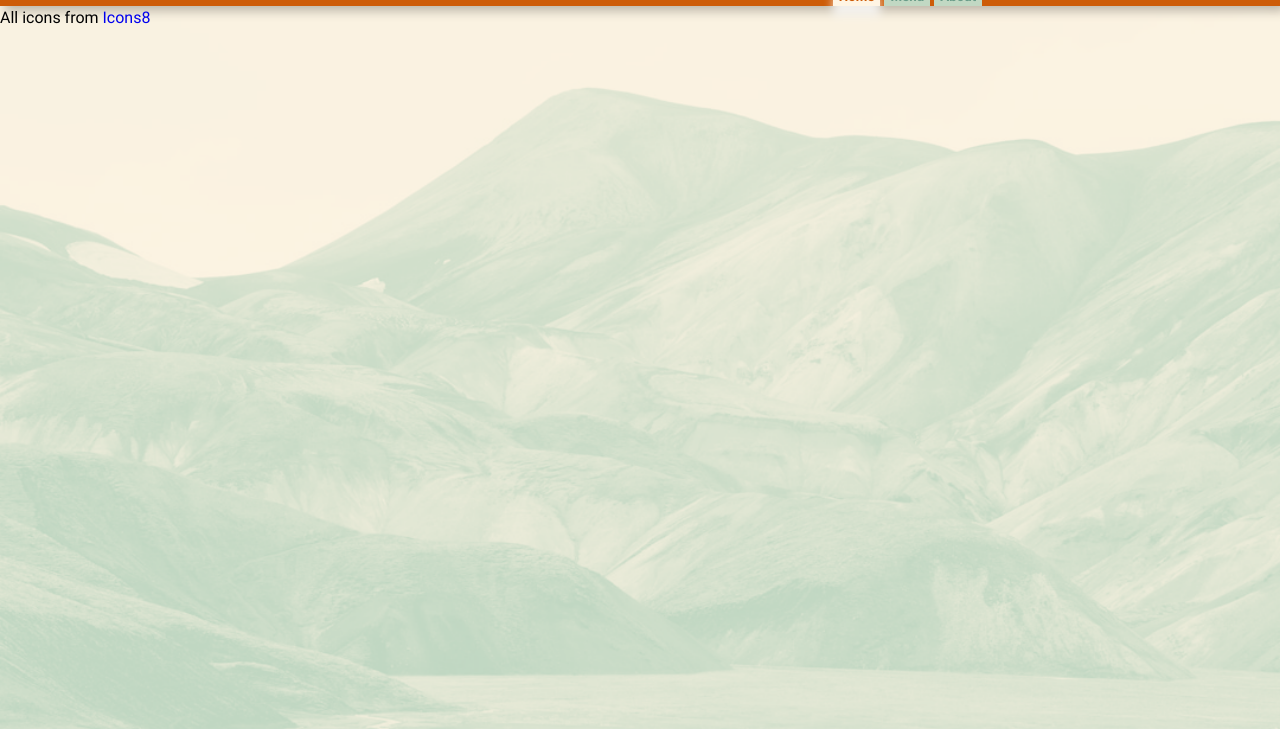
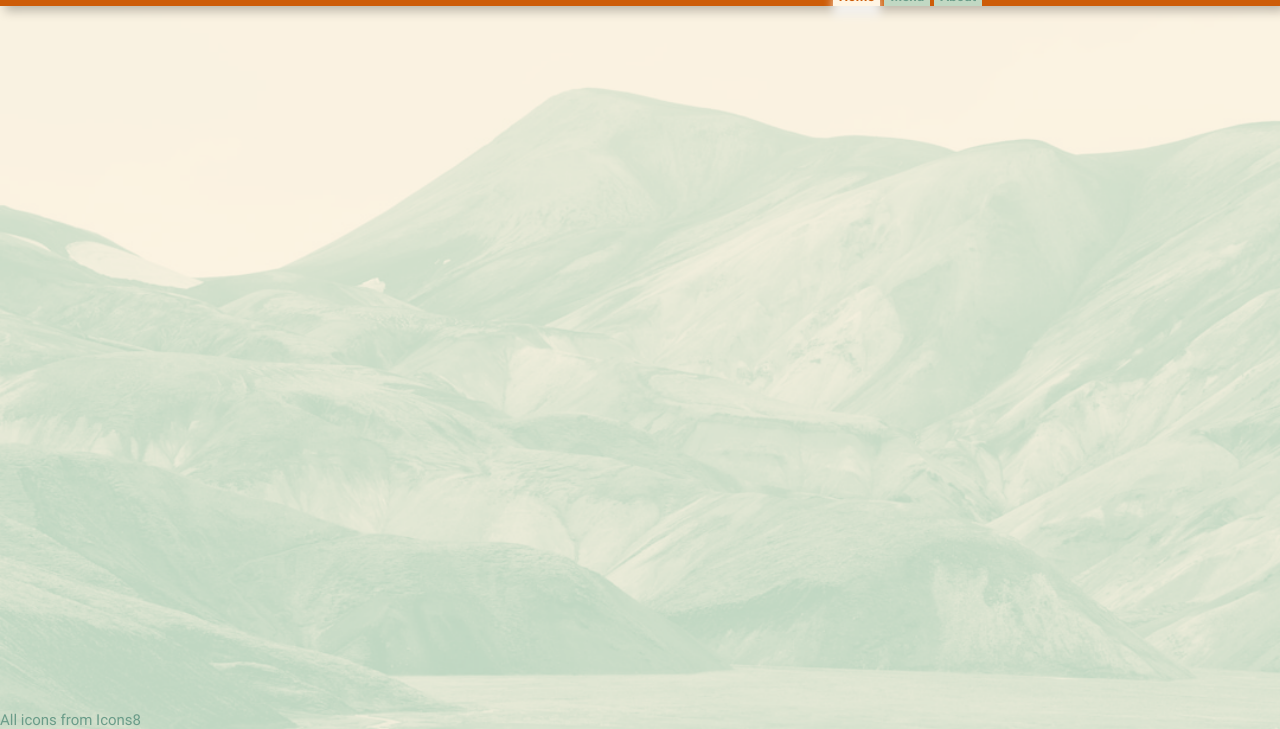
Before and after one commit to TEKKSUNN/restaurant-page, a website built with webpack: page src/template.html in a window 1280 px wide. Shown: the part 71-800 px from the top of the page. Built offline with nearby package versions, Linux system fonts and the light colour scheme.

Commit message:
Style credits/footer

```diff
--- a/src/stylesheets/styles.css
+++ b/src/stylesheets/styles.css
@@ -12,6 +12,8 @@ body {
     background-repeat: round repeat;
     margin: 0;
     padding: 0;
+    display: grid;
+    grid-template: max-content 1fr min-content / 1fr;
 }
 
 :root {
@@ -81,3 +83,17 @@ header {
     color: var(--main-color);
     box-shadow: var(--bottom-white-shadow);
 }
+
+footer {
+    color: var(--quaternary-color);
+    font-size: 15px;
+}
+
+footer a {
+    color: var(--quaternary-color);
+}
+
+a:hover {
+    color: var(--main-color);
+    text-decoration: underline;
+}
```
